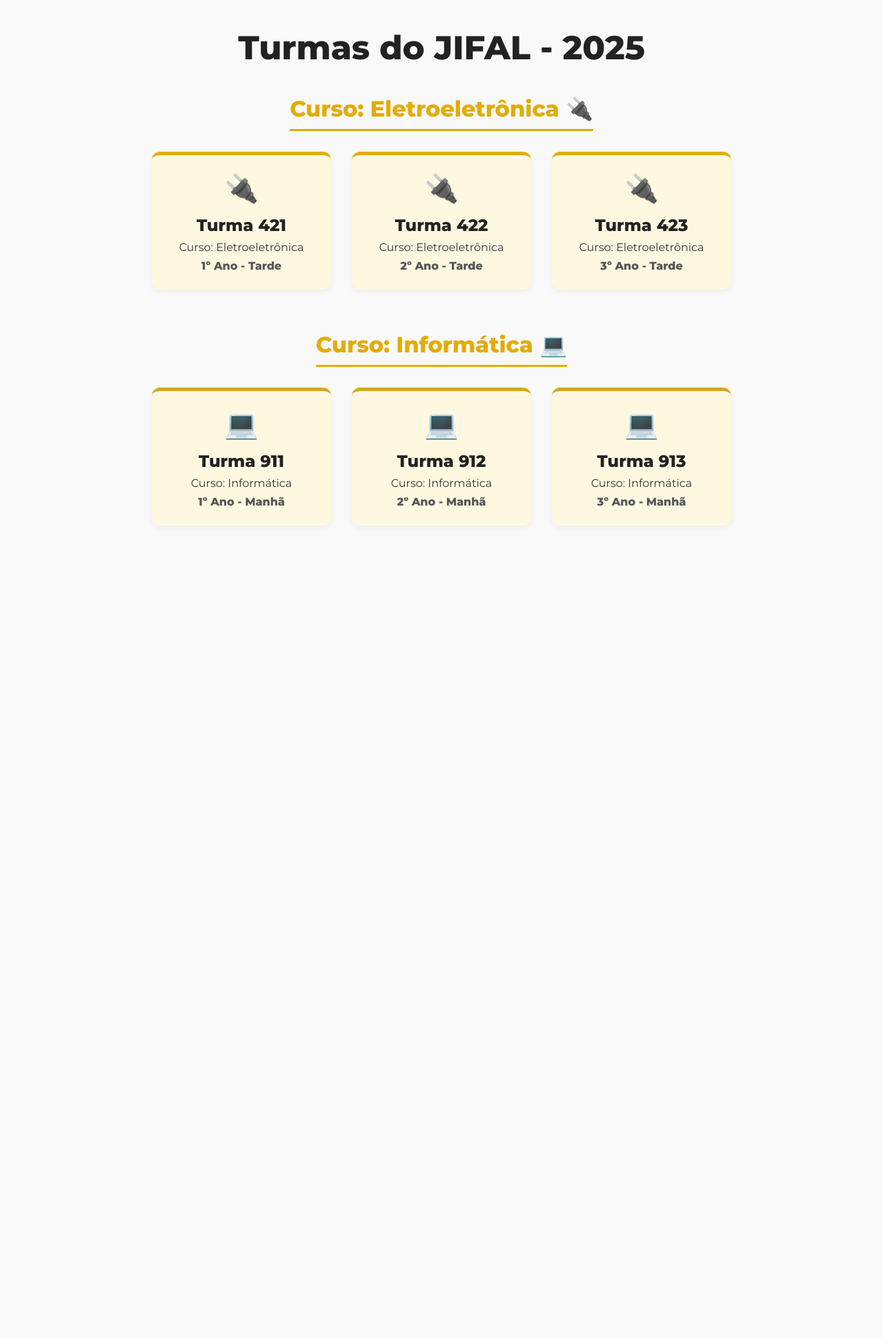
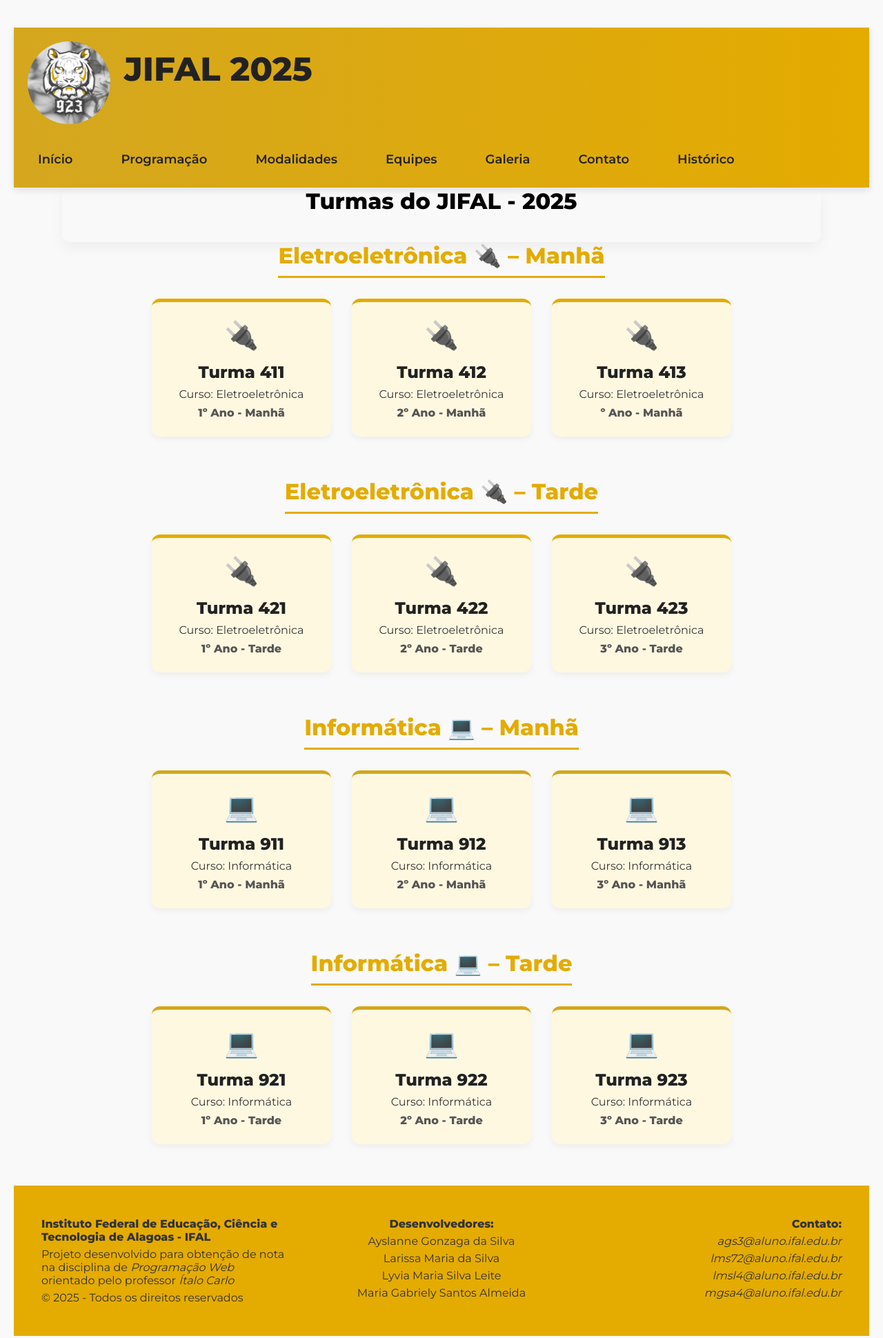
Before and after one commit to LarissaMaria8715/SiteJifal2025, a plain HTML site: page equipes.html in a window 1280 px wide. Shown: the whole page at 69% size. Before the commit the page ends 862 px from the top, so only its background shows below. Drawn offline with Linux system fonts and the light colour scheme.

Commit message:
Arquivos galeria e equipes finalizados!

```diff
--- a/equipes.html
+++ b/equipes.html
@@ -9,10 +9,54 @@
 </head>
 <body>
 
+  <header>
+    <div class="topo">
+      <div class="esquerda">
+        <img src="logo.jpg" alt="Logo" class="logo" />
+        <h1>JIFAL 2025</h1>
+      </div>
+      <nav class="menu">
+        <a href="index.html">Início</a>
+        <a href="programacao.html">Programação</a>
+        <a href="modalidades.html">Modalidades</a>
+        <a href="equipes.html">Equipes</a>
+        <a href="galeria.html">Galeria</a>
+        <a href="contatos.html">Contato</a>
+        <a href="historico.html">Histórico</a>
+      </nav>
+    </div>
+  </header>
+
+
+  <section class="titulo-pagina">
     <h1>Turmas do JIFAL - 2025</h1>
+  </section>
+<div class="grupo-turmas">
+  <div class="titulo-curso">Eletroeletrônica 🔌 – Manhã</div>
+  <div class="turmas-container">
+    <div class="turma eletro">
+      <button class="simbolo">🔌</button>
+      <h2>Turma 411</h2>
+      <p>Curso: Eletroeletrônica</p>
+      <p class="ano">1º Ano - Manhã</p>
+    </div>
+    <div class="turma eletro">
+      <button class="simbolo">🔌</button>
+      <h2>Turma 412</h2>
+      <p>Curso: Eletroeletrônica</p>
+      <p class="ano">2º Ano - Manhã</p>
+    </div>
+    <div class="turma eletro">
+      <button class="simbolo">🔌</button>
+      <h2>Turma 413</h2>
+      <p>Curso: Eletroeletrônica</p>
+      <p class="ano">º Ano - Manhã</p>
+    </div>
+  </div>
+</div>
 
 <div class="grupo-turmas">
-    <div class="titulo-curso">Curso: Eletroeletrônica 🔌</div>
+  <div class="titulo-curso">Eletroeletrônica 🔌 – Tarde</div>
   <div class="turmas-container">
     <div class="turma eletro">
       <button class="simbolo">🔌</button>
@@ -20,14 +64,12 @@
       <p>Curso: Eletroeletrônica</p>
       <p class="ano">1º Ano - Tarde</p>
     </div>
-
     <div class="turma eletro">
       <button class="simbolo">🔌</button>
       <h2>Turma 422</h2>
       <p>Curso: Eletroeletrônica</p>
       <p class="ano">2º Ano - Tarde</p>
     </div>
-
     <div class="turma eletro">
       <button class="simbolo">🔌</button>
       <h2>Turma 423</h2>
@@ -38,7 +80,7 @@
 </div>
 
 <div class="grupo-turmas">
-    <div class="titulo-curso">Curso: Informática 💻</div>
+  <div class="titulo-curso">Informática 💻 – Manhã</div>
   <div class="turmas-container">
     <div class="turma informatica">
       <button class="simbolo">💻</button>
@@ -46,14 +88,12 @@
       <p>Curso: Informática</p>
       <p class="ano">1º Ano - Manhã</p>
     </div>
-
     <div class="turma informatica">
       <button class="simbolo">💻</button>
       <h2>Turma 912</h2>
       <p>Curso: Informática</p>
       <p class="ano">2º Ano - Manhã</p>
     </div>
-
     <div class="turma informatica">
       <button class="simbolo">💻</button>
       <h2>Turma 913</h2>
@@ -63,5 +103,55 @@
   </div>
 </div>
 
+<div class="grupo-turmas">
+  <div class="titulo-curso">Informática 💻 – Tarde</div>
+  <div class="turmas-container">
+    <div class="turma informatica">
+      <button class="simbolo">💻</button>
+      <h2>Turma 921</h2>
+      <p>Curso: Informática</p>
+      <p class="ano">1º Ano - Tarde</p>
+    </div>
+    <div class="turma informatica">
+      <button class="simbolo">💻</button>
+      <h2>Turma 922</h2>
+      <p>Curso: Informática</p>
+      <p class="ano">2º Ano - Tarde</p>
+    </div>
+    <div class="turma informatica">
+      <button class="simbolo">💻</button>
+      <h2>Turma 923</h2>
+      <p>Curso: Informática</p>
+      <p class="ano">3º Ano - Tarde</p>
+    </div>
+  </div>
+</div>
+
+  <footer>
+    <div class="footer-container">
+      <div class="footer-col left">
+        <p><strong>Instituto Federal de Educação, Ciência e Tecnologia de Alagoas - IFAL</strong></p>
+        <p>Projeto desenvolvido para obtenção de nota na disciplina de <i>Programação Web</i> orientado pelo professor <i>Ítalo Carlo</i></p>
+        <p>© 2025 - Todos os direitos reservados</p>
+      </div>
+
+      <div class="footer-col center">
+        <p><strong>Desenvolvedores:</strong></p>
+        <p>Ayslanne Gonzaga da Silva</p>
+        <p>Larissa Maria da Silva</p>
+        <p>Lyvia Maria Silva Leite</p>
+        <p>Maria Gabriely Santos Almeida</p>
+      </div>
+
+      <div class="footer-col right">
+        <p><strong>Contato:</strong></p>
+        <p><i>ags3@aluno.ifal.edu.br</i></p>
+        <p><i>lms72@aluno.ifal.edu.br</i></p>
+        <p><i>lmsl4@aluno.ifal.edu.br</i></p>
+        <p><i>mgsa4@aluno.ifal.edu.br</i></p>
+      </div>
+    </div>
+  </footer>
+
 </body>
 </html>
--- a/style.css
+++ b/style.css
@@ -416,6 +416,43 @@ body {
   padding: 40px 20px;
 }
 
+
+body {
+  font-family: 'Montserrat', sans-serif;
+  background-color: #f5f5f5;
+  margin: 0;
+  padding: 0;
+}
+
+.galeria-titulo {
+  text-align: center;
+  padding: 40px 20px 20px;
+  border-bottom: 5px solid #e4ab00;
+  margin: 0 auto 40px;
+  max-width: 800px;
+}
+
+.galeria-titulo h1 {
+  font-size: 36px;
+  font-weight: 800;
+  color: #222;
+  margin: 0;
+}
+
+.titulo-pagina {
+  border: none;
+  background: none;
+  padding: 0;
+  margin: 0 auto;
+  text-align: center;
+}
+
+.titulo-pagina h1 {
+  font-size: 2em;
+  color: #000;
+  font-weight: bold;
+}
+
 h1 {
   font-size: 48px;
   font-weight: 800;
@@ -501,3 +538,63 @@ h1 {
 .simbolo:hover {
   transform: scale(1.2);
 }
+
+body {
+  font-family: 'Montserrat', sans-serif;
+  background-color: #f9f9f9;
+  color: #333;
+  padding: 40px 20px;
+}
+
+h1 {
+  font-size: 48px;
+  font-weight: 800;
+  text-align: center;
+  color: #222;
+  margin-bottom: 40px;
+}
+
+.galeria-container {
+  display: flex;
+  flex-wrap: wrap;
+  justify-content: center;
+  gap: 30px;
+  padding: 40px 20px;
+  max-width: 1200px;
+  margin: 0 auto;
+}
+
+.foto {
+  background-color: #fff8e1;
+  border-top: 5px solid #e4ab00;
+  border-radius: 12px;
+  box-shadow: 0 4px 10px rgba(0, 0, 0, 0.05);
+  overflow: hidden;
+  width: 280px;
+  transition: transform 0.3s ease, box-shadow 0.3s ease;
+  display: flex;
+  flex-direction: column;
+  align-items: center;
+}
+
+.foto:hover {
+  transform: translateY(-8px);
+  box-shadow: 0 8px 18px rgba(0, 0, 0, 0.1);
+}
+
+.foto img {
+  width: 100%;
+  height: 200px;
+  object-fit: cover;
+  display: block;
+  border-bottom: 1px solid #e4ab00;
+}
+
+.descricao {
+  padding: 15px;
+  text-align: center;
+  font-size: 16px;
+  font-weight: 500;
+  color: #444;
+  min-height: 60px;
+}
```
Also changed, not shown: galeria.html (+108 -0 lines), bk-5952.jpg (added), bk-6436.jpg (added), meninas_comemoracao.jpg (added), 7 other files. Lines whose indentation alone changed are shown as unchanged.
